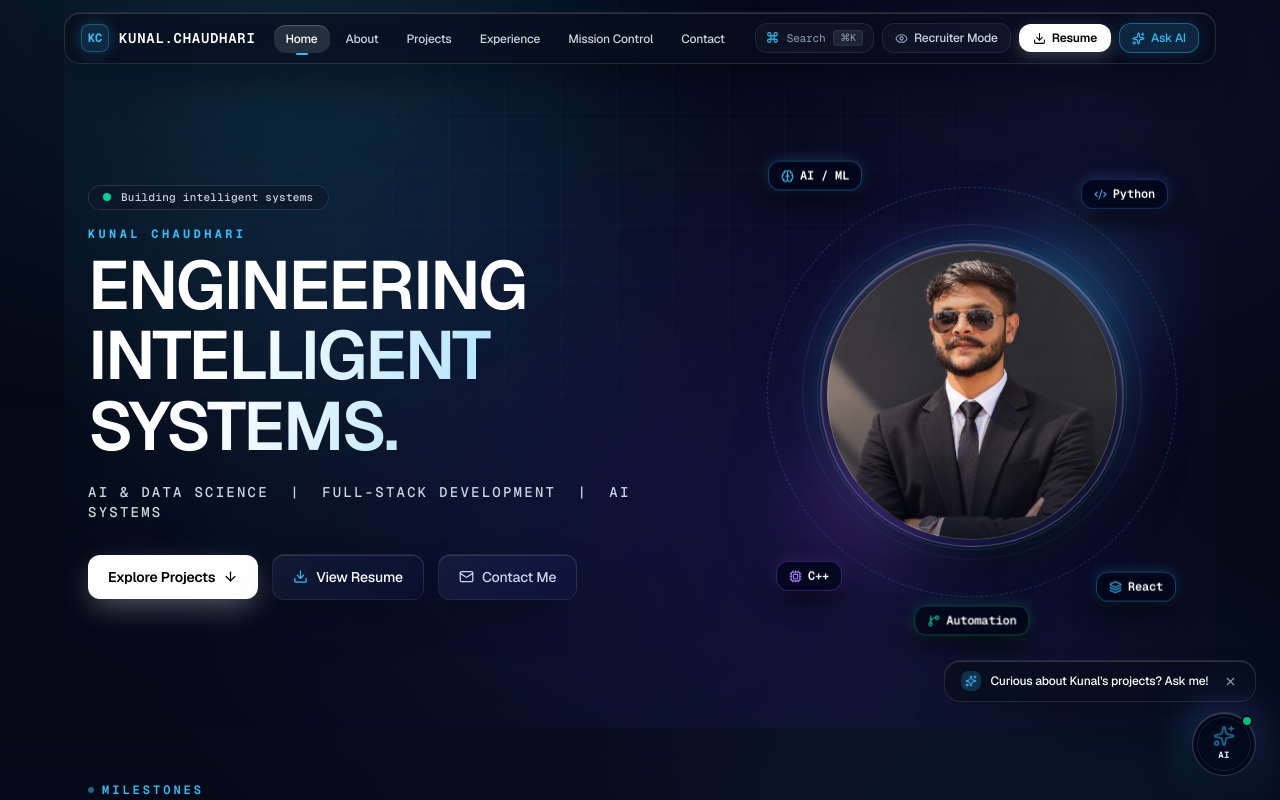
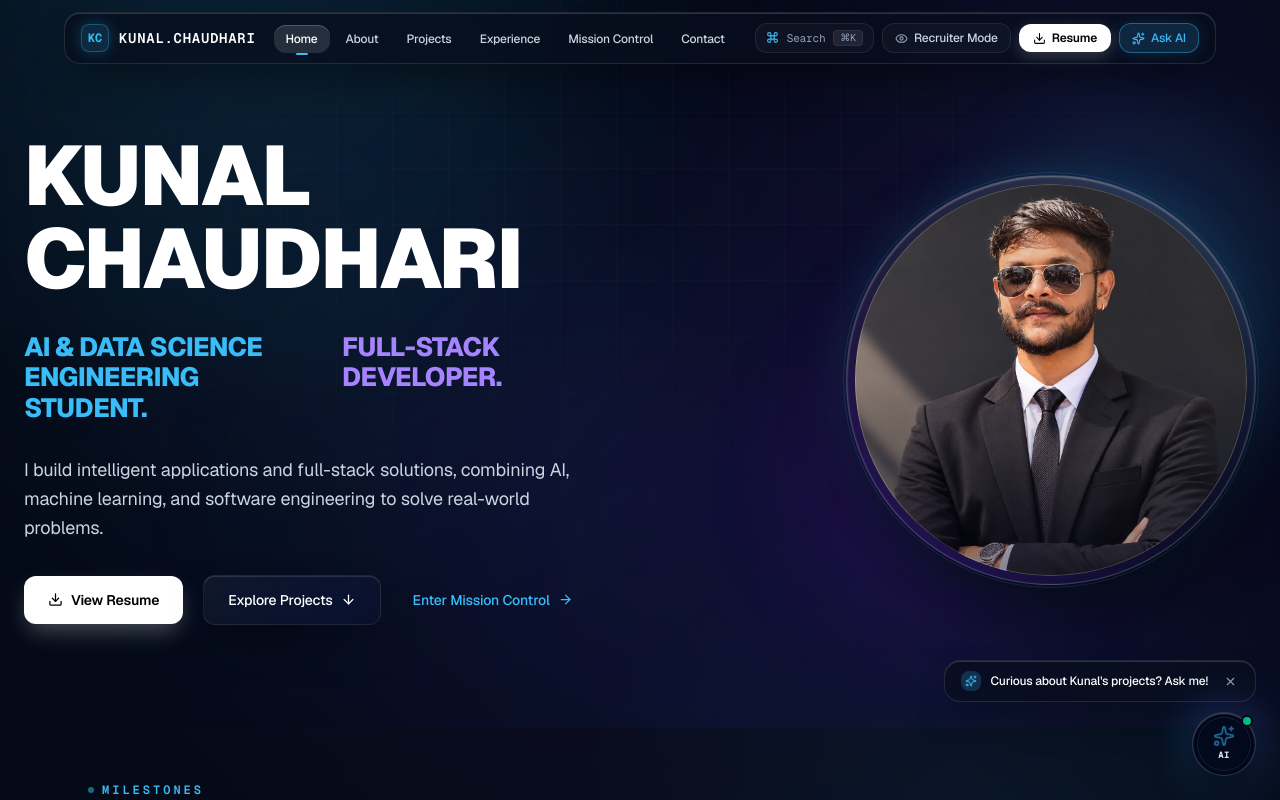
Before and after one commit to Kunal9971172/Portfolio, a Next.js app: page / in a window 1280 px wide. Shown: the top 800 px of the page. Built offline with nearby package versions, Linux system fonts and the light colour scheme.

Commit message:
feat(hero): bold typography hierarchy with cyan and violet identity blocks and preserved liquid-glass portrait

```diff
--- a/components/hero/Hero.tsx
+++ b/components/hero/Hero.tsx
@@ -3,16 +3,7 @@
 import Link from "next/link";
 import Image from "next/image";
 import { motion, useMotionValue, useSpring, useTransform } from "framer-motion";
-import {
-  ArrowDown,
-  Download,
-  Mail,
-  Brain,
-  Code2,
-  Cpu,
-  Layers,
-  GitBranch,
-} from "lucide-react";
+import { ArrowRight, Download, ArrowDown } from "lucide-react";
 import { profile } from "@/lib/data";
 
 export default function Hero() {
@@ -21,10 +12,10 @@ export default function Hero() {
   const mouseY = useMotionValue(0);
 
   const springConfig = { damping: 25, stiffness: 120 };
-  const rotateX = useSpring(useTransform(mouseY, [-0.5, 0.5], [10, -10]), springConfig);
-  const rotateY = useSpring(useTransform(mouseX, [-0.5, 0.5], [-10, 10]), springConfig);
-  const parallaxX = useSpring(useTransform(mouseX, [-0.5, 0.5], [-14, 14]), springConfig);
-  const parallaxY = useSpring(useTransform(mouseY, [-0.5, 0.5], [-14, 14]), springConfig);
+  const rotateX = useSpring(useTransform(mouseY, [-0.5, 0.5], [8, -8]), springConfig);
+  const rotateY = useSpring(useTransform(mouseX, [-0.5, 0.5], [-8, 8]), springConfig);
+  const parallaxX = useSpring(useTransform(mouseX, [-0.5, 0.5], [-12, 12]), springConfig);
+  const parallaxY = useSpring(useTransform(mouseY, [-0.5, 0.5], [-12, 12]), springConfig);
 
   const handleMouseMove = (e: React.MouseEvent<HTMLElement>) => {
     const rect = e.currentTarget.getBoundingClientRect();
@@ -43,11 +34,11 @@ export default function Hero() {
     <section
       onMouseMove={handleMouseMove}
       onMouseLeave={handleMouseLeave}
-      className="relative mx-auto flex min-h-[calc(100vh-4.5rem)] max-w-6xl flex-col justify-center px-4 pt-20 pb-10 sm:px-6 sm:pt-24 lg:flex-row lg:items-center lg:justify-between lg:gap-12 overflow-hidden"
+      className="relative mx-auto flex min-h-[calc(100vh-4.5rem)] max-w-7xl flex-col justify-center px-4 pt-16 pb-12 sm:px-6 sm:pt-20 lg:flex-row lg:items-center lg:justify-between lg:gap-14 overflow-hidden"
     >
       {/* Sophisticated Ambient Lighting Depth */}
       <div
-        className="pointer-events-none absolute -top-16 left-1/4 h-[34rem] w-[34rem] -translate-x-1/2 rounded-full bg-cyan/12 blur-[130px]"
+        className="pointer-events-none absolute -top-16 left-1/4 h-[34rem] w-[34rem] -translate-x-1/2 rounded-full bg-cyan/10 blur-[140px]"
         aria-hidden
       />
       <div
@@ -59,225 +50,150 @@ export default function Hero() {
         aria-hidden
       />
 
-      {/* LEFT COLUMN: Strong Personal Identity & Typography */}
-      <div className="relative z-10 max-w-2xl py-4 lg:py-0">
-        {/* Living Engineering Status Pill */}
-        <motion.div
-          initial={{ opacity: 0, y: -10 }}
+      {/* LEFT SIDE: Bold Typography & Strong Personal Identity */}
+      <div className="relative z-10 flex-1 max-w-2xl lg:max-w-3xl py-4 lg:py-0">
+        {/* BIG WHITE NAME */}
+        <motion.h1
+          initial={{ opacity: 0, y: 18 }}
           animate={{ opacity: 1, y: 0 }}
-          transition={{ duration: 0.5, ease: "easeOut" }}
-          className="mb-4 inline-flex items-center gap-2.5 rounded-full border border-white/[0.12] bg-slate-900/70 px-3.5 py-1 text-xs text-slate-300 backdrop-blur-xl shadow-inner"
+          transition={{ duration: 0.6, ease: [0.16, 1, 0.3, 1] }}
+          className="text-4xl sm:text-6xl md:text-7xl lg:text-[5.25rem] font-black tracking-tight text-white leading-[0.98] uppercase"
         >
-          <span className="relative flex h-2 w-2" aria-hidden>
-            <span className="animate-ping absolute inline-flex h-full w-full rounded-full bg-emerald-400 opacity-75" />
-            <span className="relative inline-flex rounded-full h-2 w-2 bg-emerald-400" />
-          </span>
-          <span className="font-mono text-[11px] font-medium tracking-wide">
-            Building intelligent systems
-          </span>
-        </motion.div>
-
-        {/* Identity Eyebrow */}
-        <motion.p
-          initial={{ opacity: 0, y: 10 }}
-          animate={{ opacity: 1, y: 0 }}
-          transition={{ duration: 0.5, delay: 0.08, ease: "easeOut" }}
-          className="mb-2 font-mono text-xs uppercase tracking-[0.28em] text-cyan font-bold"
-        >
-          KUNAL CHAUDHARI
-        </motion.p>
-
-        {/* Impactful Headline */}
-        <motion.h1
-          initial={{ opacity: 0, y: 16 }}
-          animate={{ opacity: 1, y: 0 }}
-          transition={{ duration: 0.6, delay: 0.15, ease: [0.16, 1, 0.3, 1] }}
-          className="text-4xl font-semibold leading-[1.04] tracking-tight sm:text-6xl lg:text-[4.25rem]"
-        >
-          <span className="text-white block">ENGINEERING</span>
-          <span className="text-gradient block">INTELLIGENT SYSTEMS.</span>
+          Kunal Chaudhari
         </motion.h1>
 
-        {/* Professional Positioning Statement */}
+        {/* TWO-COLUMN PROFESSIONAL IDENTITY DIRECTLY BELOW NAME */}
+        <div className="mt-6 sm:mt-8 flex flex-col sm:flex-row sm:items-start gap-6 sm:gap-10 lg:gap-12">
+          {/* LEFT BLOCK – Cyan */}
+          <motion.div
+            initial={{ opacity: 0, y: 16 }}
+            animate={{ opacity: 1, y: 0 }}
+            transition={{ duration: 0.5, delay: 0.15, ease: "easeOut" }}
+            className="flex-1"
+          >
+            <p className="font-extrabold text-cyan tracking-tight text-xl sm:text-2xl lg:text-[1.65rem] leading-[1.15] uppercase">
+              AI &amp; Data Science<br />
+              Engineering Student.
+            </p>
+          </motion.div>
+
+          {/* RIGHT BLOCK – Violet */}
+          <motion.div
+            initial={{ opacity: 0, y: 16 }}
+            animate={{ opacity: 1, y: 0 }}
+            transition={{ duration: 0.5, delay: 0.22, ease: "easeOut" }}
+            className="flex-1"
+          >
+            <p className="font-extrabold text-violet-400 tracking-tight text-xl sm:text-2xl lg:text-[1.65rem] leading-[1.15] uppercase">
+              Full-Stack<br />
+              Developer.
+            </p>
+          </motion.div>
+        </div>
+
+        {/* SHORT PROFESSIONAL INTRODUCTION */}
         <motion.p
           initial={{ opacity: 0, y: 14 }}
           animate={{ opacity: 1, y: 0 }}
-          transition={{ duration: 0.5, delay: 0.25, ease: "easeOut" }}
-          className="mt-5 font-mono text-xs uppercase tracking-[0.16em] text-slate-300 font-medium sm:text-sm"
+          transition={{ duration: 0.5, delay: 0.3, ease: "easeOut" }}
+          className="mt-6 sm:mt-8 max-w-xl text-base sm:text-lg leading-relaxed text-slate-300 font-normal"
         >
-          AI &amp; DATA SCIENCE &nbsp;|&nbsp; FULL-STACK DEVELOPMENT &nbsp;|&nbsp; AI SYSTEMS
+          I build intelligent applications and full-stack solutions, combining AI, machine learning, and software engineering to solve real-world problems.
         </motion.p>
 
-        {/* Three Primary Actions */}
+        {/* THREE CALL-TO-ACTION BUTTONS */}
         <motion.div
           initial={{ opacity: 0, y: 16 }}
           animate={{ opacity: 1, y: 0 }}
-          transition={{ duration: 0.6, delay: 0.35, ease: [0.16, 1, 0.3, 1] }}
-          className="mt-8 flex flex-wrap items-center gap-3.5"
+          transition={{ duration: 0.6, delay: 0.38, ease: [0.16, 1, 0.3, 1] }}
+          className="mt-8 flex flex-wrap items-center gap-4 sm:gap-5"
         >
-          {/* Explore Projects */}
+          {/* 1. View Resume (White button with dark text) */}
+          <a
+            href={profile.resumePath}
+            download
+            className="inline-flex items-center justify-center gap-2 rounded-xl bg-white px-5 sm:px-6 py-3.5 text-sm font-semibold text-black shadow-[0_10px_25px_-5px_rgba(255,255,255,0.3)] transition-all duration-300 hover:bg-white/90 hover:shadow-[0_15px_30px_-5px_rgba(255,255,255,0.4)] hover:-translate-y-0.5 active:translate-y-0"
+          >
+            <Download size={15} />
+            <span>View Resume</span>
+          </a>
+
+          {/* 2. Explore Projects (Dark translucent with subtle border) */}
           <Link
             href="#projects"
-            className="inline-flex items-center gap-2 rounded-xl bg-white px-5 py-3 text-sm font-semibold text-black shadow-[0_10px_30px_-5px_rgba(255,255,255,0.35)] transition-all duration-300 hover:bg-white/90 hover:shadow-[0_15px_35px_-5px_rgba(255,255,255,0.45)] hover:-translate-y-0.5 active:translate-y-0"
+            className="liquid-glass inline-flex items-center justify-center gap-2 rounded-xl px-5 sm:px-6 py-3.5 text-sm font-medium text-white transition-all duration-300 hover:border-cyan/40 hover:bg-white/[0.08] hover:-translate-y-0.5 active:translate-y-0"
           >
             <span>Explore Projects</span>
             <ArrowDown size={15} />
           </Link>
 
-          {/* View Resume */}
-          <a
-            href={profile.resumePath}
-            download
-            className="liquid-glass inline-flex items-center gap-2 rounded-xl px-5 py-3 text-sm font-medium text-white transition-all duration-300 hover:border-cyan/40 hover:bg-white/[0.08] hover:-translate-y-0.5 active:translate-y-0"
+          {/* 3. Enter Mission Control (Cyan text with simple arrow) */}
+          <Link
+            href="/mission-control"
+            className="group inline-flex items-center gap-2 px-2 sm:px-3 py-3.5 text-sm font-medium text-cyan transition-all duration-300 hover:text-cyan-300 hover:translate-x-0.5"
           >
-            <Download size={15} className="text-cyan" />
-            <span>View Resume</span>
-          </a>
-
-          {/* Contact Me */}
-          <Link
-            href="/contact"
-            className="liquid-glass inline-flex items-center gap-2 rounded-xl px-5 py-3 text-sm font-medium text-slate-300 hover:text-white transition-all duration-300 hover:border-cyan/40 hover:bg-white/[0.08] hover:-translate-y-0.5 active:translate-y-0"
-          >
-            <Mail size={15} />
-            <span>Contact Me</span>
+            <span>Enter Mission Control</span>
+            <ArrowRight
+              size={15}
+              className="transition-transform duration-300 group-hover:translate-x-1"
+            />
           </Link>
         </motion.div>
       </div>
 
-      {/* RIGHT COLUMN: Interactive Abstract Engineering Centerpiece */}
+      {/* RIGHT SIDE: Preserved Personal Image with Liquid Glass Refinement */}
       <motion.div
-        initial={{ opacity: 0, scale: 0.92 }}
+        initial={{ opacity: 0, scale: 0.94 }}
         animate={{ opacity: 1, scale: 1 }}
-        transition={{ duration: 0.8, delay: 0.2, ease: [0.16, 1, 0.3, 1] }}
+        transition={{ duration: 0.7, delay: 0.2, ease: [0.16, 1, 0.3, 1] }}
         style={{ x: parallaxX, y: parallaxY }}
         className="relative z-10 mt-10 flex w-full items-center justify-center lg:mt-0 lg:w-auto lg:flex-1 lg:justify-end"
       >
-        <div className="relative flex aspect-square w-[310px] sm:w-[400px] lg:w-[440px] items-center justify-center">
-          {/* Soft Radial Core Glow */}
+        <div className="relative flex items-center justify-center">
+          {/* Soft Radial Ambient Aura */}
           <div
-            className="pointer-events-none absolute h-64 w-64 rounded-full bg-gradient-to-tr from-cyan/25 via-blue-500/20 to-violet-500/20 blur-3xl opacity-75"
+            className="pointer-events-none absolute -top-8 -right-8 h-72 w-72 rounded-full bg-cyan/20 blur-3xl opacity-75"
+            aria-hidden
+          />
+          <div
+            className="pointer-events-none absolute -bottom-8 -left-8 h-72 w-72 rounded-full bg-violet-600/20 blur-3xl opacity-75"
             aria-hidden
           />
 
-          {/* Subtle Outer Starry Dash Orbital 1 */}
-          <div
-            className="pointer-events-none absolute h-[290px] w-[290px] sm:h-[370px] sm:w-[370px] lg:h-[410px] lg:w-[410px] rounded-full border border-dashed border-cyan/25 animate-[spin_55s_linear_infinite]"
-            aria-hidden
-          />
-
-          {/* Counter-rotating Elliptical Ring 2 */}
-          <div
-            className="pointer-events-none absolute h-[240px] w-[240px] sm:h-[310px] sm:w-[310px] lg:h-[340px] lg:w-[340px] rounded-full border border-violet-500/20 animate-[spin_40s_linear_infinite_reverse]"
-            style={{ transform: "rotateX(55deg) rotateY(15deg)" }}
-            aria-hidden
-          />
-
-          {/* 3D Glass Portrait Sphere Centerpiece */}
+          {/* Liquid Glass Portrait Container */}
           <motion.div
             style={{ rotateX, rotateY, transformStyle: "preserve-3d" }}
-            animate={{
-              y: [-8, 8],
-            }}
-            transition={{
-              duration: 5,
-              repeat: Infinity,
-              repeatType: "reverse",
-              ease: "easeInOut",
-            }}
-            className="group relative flex h-60 w-60 sm:h-68 sm:w-68 lg:h-76 lg:w-76 items-center justify-center rounded-full p-1.5 border border-white/[0.22] bg-gradient-to-b from-white/[0.12] via-white/[0.04] to-white/[0.01] backdrop-blur-2xl shadow-[0_30px_70px_-15px_rgba(0,0,0,0.9),inset_0_1px_2px_rgba(255,255,255,0.4),0_0_45px_rgba(56,189,248,0.25)]"
+            className="group relative flex h-64 w-64 sm:h-80 sm:w-80 lg:h-[380px] lg:w-[380px] xl:h-[410px] xl:w-[410px] items-center justify-center rounded-full p-2 border border-white/[0.18] bg-gradient-to-b from-white/[0.10] via-white/[0.03] to-white/[0.01] backdrop-blur-2xl shadow-[0_30px_70px_-15px_rgba(0,0,0,0.95),inset_0_1px_2px_rgba(255,255,255,0.35),0_0_50px_rgba(56,189,248,0.2)]"
           >
-            {/* Ambient Internal Backlight */}
-            <div
-              className="pointer-events-none absolute -top-6 -right-6 h-36 w-36 rounded-full bg-cyan/20 blur-2xl"
-              aria-hidden
-            />
-            <div
-              className="pointer-events-none absolute -bottom-6 -left-6 h-36 w-36 rounded-full bg-violet/20 blur-2xl"
-              aria-hidden
-            />
-
-            {/* Perfectly Clipped Circular Portrait */}
+            {/* Perfectly Clipped High-Res Personal Portrait */}
             <div className="relative h-full w-full overflow-hidden rounded-full">
               <Image
                 src={profile.portraitPath || "/images/kunal.png"}
                 alt={profile.name}
                 fill
                 priority
-                sizes="(max-width: 640px) 240px, (max-width: 1024px) 272px, 304px"
+                sizes="(max-width: 640px) 256px, (max-width: 1024px) 320px, 410px"
                 className="object-cover object-center transition-transform duration-700 ease-out group-hover:scale-105"
               />
 
               {/* Liquid Glass Ambient Gradient Overlay */}
               <div
-                className="pointer-events-none absolute inset-0 bg-gradient-to-t from-slate-950/60 via-transparent to-black/20"
+                className="pointer-events-none absolute inset-0 bg-gradient-to-t from-slate-950/50 via-transparent to-black/15"
                 aria-hidden
               />
 
               {/* Specular Inner Rim Light */}
               <div
-                className="pointer-events-none absolute inset-0 rounded-full ring-1 ring-inset ring-white/20 bg-gradient-to-tr from-transparent via-white/[0.03] to-white/[0.12]"
+                className="pointer-events-none absolute inset-0 rounded-full ring-1 ring-inset ring-white/20 bg-gradient-to-tr from-transparent via-white/[0.03] to-white/[0.10]"
                 aria-hidden
               />
             </div>
 
-            {/* Glowing Accent Outer Orbit Ring */}
+            {/* Subtle Outer Glowing Accent Ring */}
             <div
-              className="pointer-events-none absolute -inset-1 rounded-full border border-cyan/30 opacity-70 animate-[pulse_4s_ease-in-out_infinite]"
+              className="pointer-events-none absolute -inset-1 rounded-full border border-cyan/25 opacity-70 animate-[pulse_4s_ease-in-out_infinite]"
               aria-hidden
             />
-          </motion.div>
-
-          {/* FLOATING TECHNOLOGY BADGES AT ORBITAL NODES */}
-
-          {/* 1. Top-Left: AI / ML */}
-          <motion.div
-            animate={{ y: [-5, 5] }}
-            transition={{ duration: 4, repeat: Infinity, repeatType: "reverse", ease: "easeInOut" }}
-            className="absolute top-2 left-0 sm:-top-2 sm:left-4 z-20 flex items-center gap-1.5 rounded-xl border border-cyan/35 bg-slate-950/80 px-3 py-1.5 font-mono text-xs text-slate-200 backdrop-blur-xl shadow-[0_10px_25px_rgba(0,0,0,0.7),0_0_15px_rgba(56,189,248,0.25)]"
-          >
-            <Brain size={13} className="text-cyan" />
-            <span className="font-semibold text-white">AI / ML</span>
-          </motion.div>
-
-          {/* 2. Top-Right: Python */}
-          <motion.div
-            animate={{ y: [5, -5] }}
-            transition={{ duration: 4.5, repeat: Infinity, repeatType: "reverse", ease: "easeInOut", delay: 0.5 }}
-            className="absolute top-6 right-0 sm:top-2 sm:right-6 z-20 flex items-center gap-1.5 rounded-xl border border-blue-500/35 bg-slate-950/80 px-3 py-1.5 font-mono text-xs text-slate-200 backdrop-blur-xl shadow-[0_10px_25px_rgba(0,0,0,0.7),0_0_15px_rgba(96,165,250,0.25)]"
-          >
-            <Code2 size={13} className="text-blue-400" />
-            <span className="font-semibold text-white">Python</span>
-          </motion.div>
-
-          {/* 3. Bottom-Left: C++ */}
-          <motion.div
-            animate={{ y: [6, -6] }}
-            transition={{ duration: 5, repeat: Infinity, repeatType: "reverse", ease: "easeInOut", delay: 1 }}
-            className="absolute bottom-6 left-0 sm:bottom-4 sm:left-6 z-20 flex items-center gap-1.5 rounded-xl border border-violet-500/35 bg-slate-950/80 px-3 py-1.5 font-mono text-xs text-slate-200 backdrop-blur-xl shadow-[0_10px_25px_rgba(0,0,0,0.7),0_0_15px_rgba(168,85,247,0.25)]"
-          >
-            <Cpu size={13} className="text-violet-400" />
-            <span className="font-semibold text-white">C++</span>
-          </motion.div>
-
-          {/* 4. Bottom-Right: React */}
-          <motion.div
-            animate={{ y: [-6, 6] }}
-            transition={{ duration: 4.8, repeat: Infinity, repeatType: "reverse", ease: "easeInOut", delay: 1.5 }}
-            className="absolute bottom-6 right-0 sm:bottom-4 sm:right-4 z-20 flex items-center gap-1.5 rounded-xl border border-cyan/35 bg-slate-950/80 px-3 py-1.5 font-mono text-xs text-slate-200 backdrop-blur-xl shadow-[0_10px_25px_rgba(0,0,0,0.7),0_0_15px_rgba(56,189,248,0.25)]"
-          >
-            <Layers size={13} className="text-cyan" />
-            <span className="font-semibold text-white">React</span>
-          </motion.div>
-
-          {/* 5. Center-Top: Automation */}
-          <motion.div
-            animate={{ y: [-4, 4] }}
-            transition={{ duration: 5.2, repeat: Infinity, repeatType: "reverse", ease: "easeInOut", delay: 0.8 }}
-            className="hidden sm:flex absolute -bottom-5 left-1/2 -translate-x-1/2 z-20 items-center gap-1.5 rounded-xl border border-emerald-500/35 bg-slate-950/80 px-3 py-1.5 font-mono text-xs text-slate-200 backdrop-blur-xl shadow-[0_10px_25px_rgba(0,0,0,0.7),0_0_15px_rgba(52,211,153,0.25)]"
-          >
-            <GitBranch size={13} className="text-emerald-400" />
-            <span className="font-semibold text-white">Automation</span>
           </motion.div>
         </div>
       </motion.div>
```
